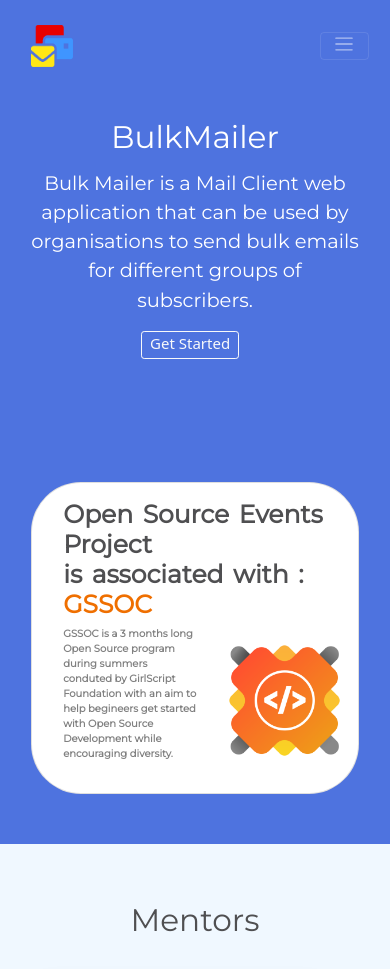
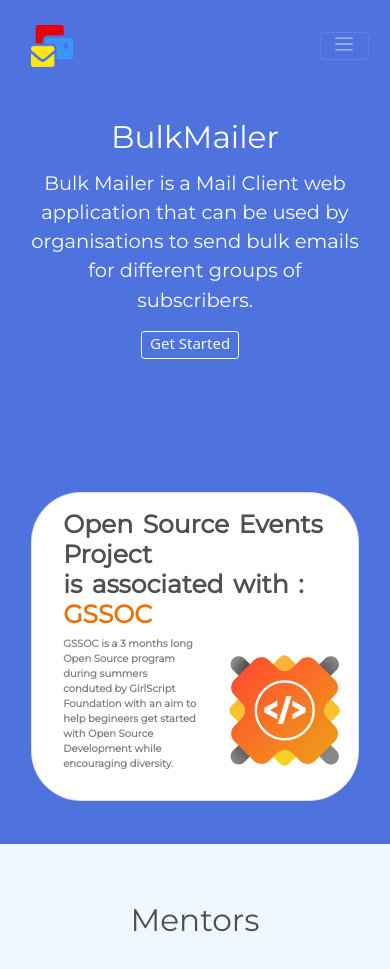
Before and after one commit to vigneshshettyin/Bulk-Mailer, a Flask app: template templates/landing.html in a window 390 px wide. Shown: the top 969 px of the page. Run offline with Flask 2, Linux system fonts and the light colour scheme; the template is opened without the code that fills it, so the values that code supplies are empty; some libraries are stand-ins or nearby versions.

Commit message:
small fix

```diff
--- a/static/css/landing.css
+++ b/static/css/landing.css
@@ -985,6 +985,14 @@ a
   width: auto;
   margin-left: 50%;
   }
+
+  .classbox{
+    height: 40%;
+  }
+
+  .card{
+    height: 100%;
+  }
 }
 
 .social-button:hover{
@@ -994,6 +1002,8 @@ a
 .flex-row-reverse{
   --bs-gutter-x:0!important
 }
+
+
 #intro{
   font-size: 20px;
 }
--- a/templates/landing.html
+++ b/templates/landing.html
@@ -146,7 +146,7 @@
         <a href="#about">  <button type="button"  class="btn btn-outline-light btn-sm download-button" >Get Started</button></a>
         </div>
 
-        <div class="col-lg-6 col-sm-11" ">
+        <div class="col-lg-6 col-sm-11 classbox" >
           <div class="card mb-3" style="border-radius: 50px;display: inline-block;">
             <div class="row g-0">
 
```
